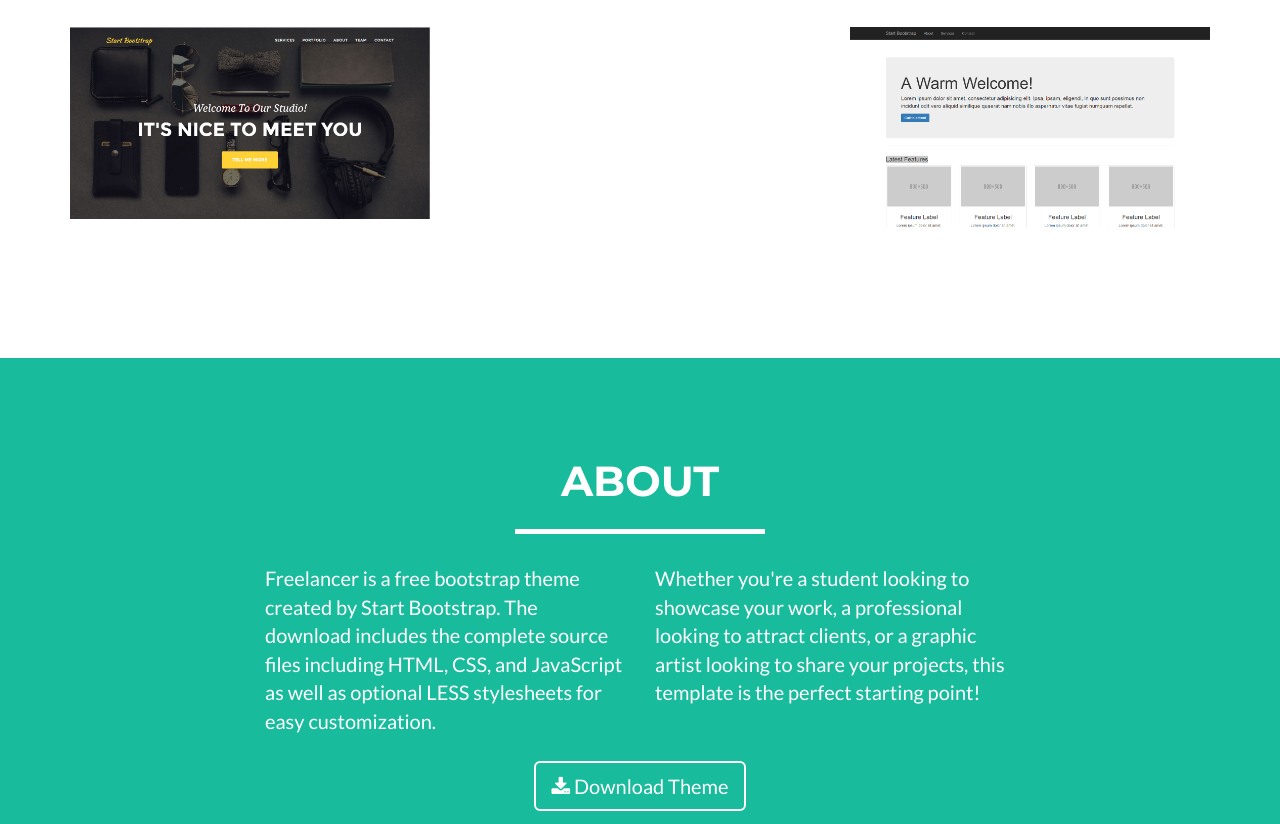
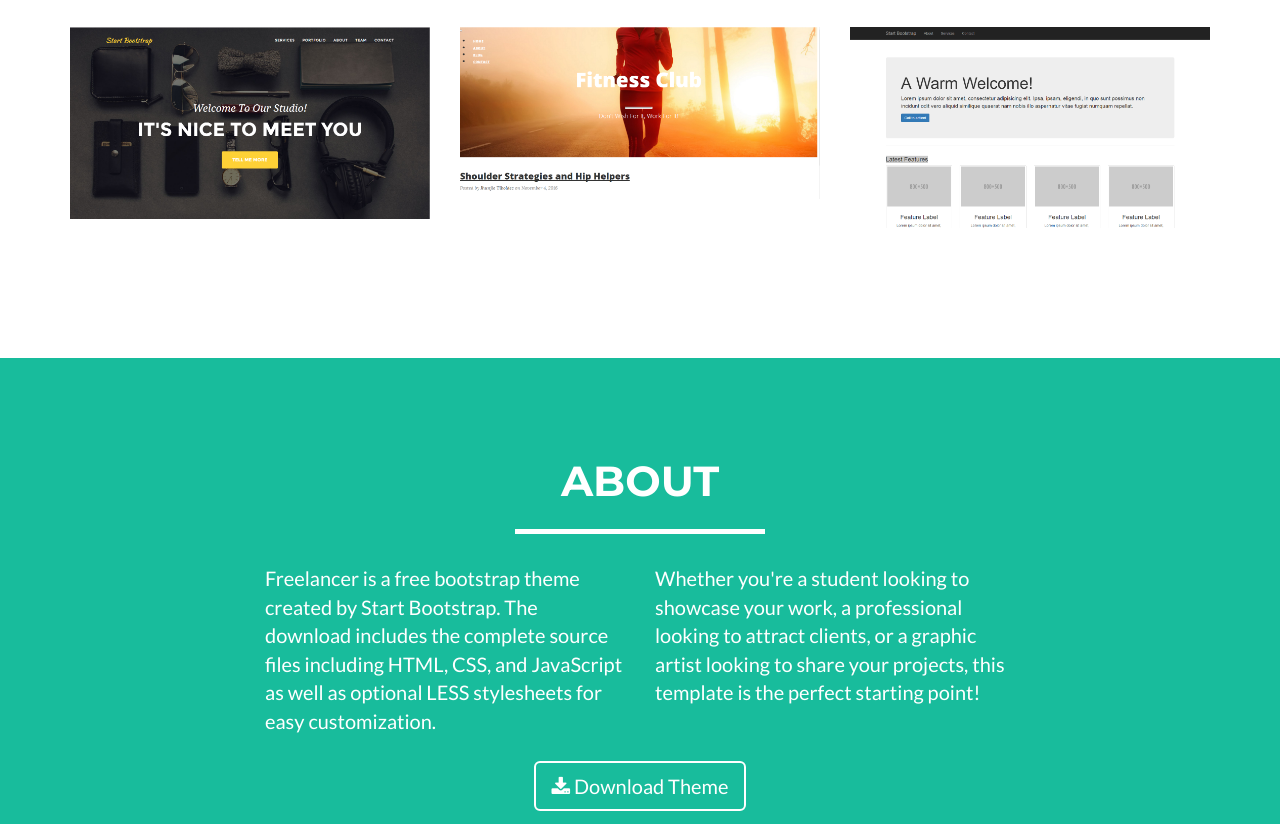
Before and after one commit to tiboldecjhunjie/freelancer.github.io, a website: page index.html in a window 1280 px wide. Shown: the part 1629-2453 px from the top of the page. Drawn offline with nearby package versions, Linux system fonts and the light colour scheme; files whose address does not match are found by name.

Commit message:
Update index.html

```diff
--- a/index.html
+++ b/index.html
@@ -153,7 +153,7 @@
                                 <i class="fa fa-search-plus fa-3x"></i>
                             </div>
                         </div>
-                        <img src="img/portfolio/Blog.PNG" class="img-responsive" alt="">
+                        <img src="img/portfolio/blog1.PNG" class="img-responsive" alt="">
                     </a>
                 </div>
                 <div class="col-sm-4 portfolio-item">
@@ -468,7 +468,7 @@
                         <div class="modal-body">
                             <h2>Blog</h2>
                             <hr class="star-primary">
-                            <img src="img/portfolio/Blog.PNG" class="img-responsive img-centered" alt="">
+                            <img src="img/portfolio/blog1.PNG" class="img-responsive img-centered" alt="">
                             <p>Use this area of the page to describe your project. The icon above is part of a free icon set by <a href="https://sellfy.com/p/8Q9P/jV3VZ/">Flat Icons</a>. On their website, you can download their free set with 16 icons, or you can purchase the entire set with 146 icons for only $12!</p>
                             <ul class="list-inline item-details">
                                 <li>Client:
```
